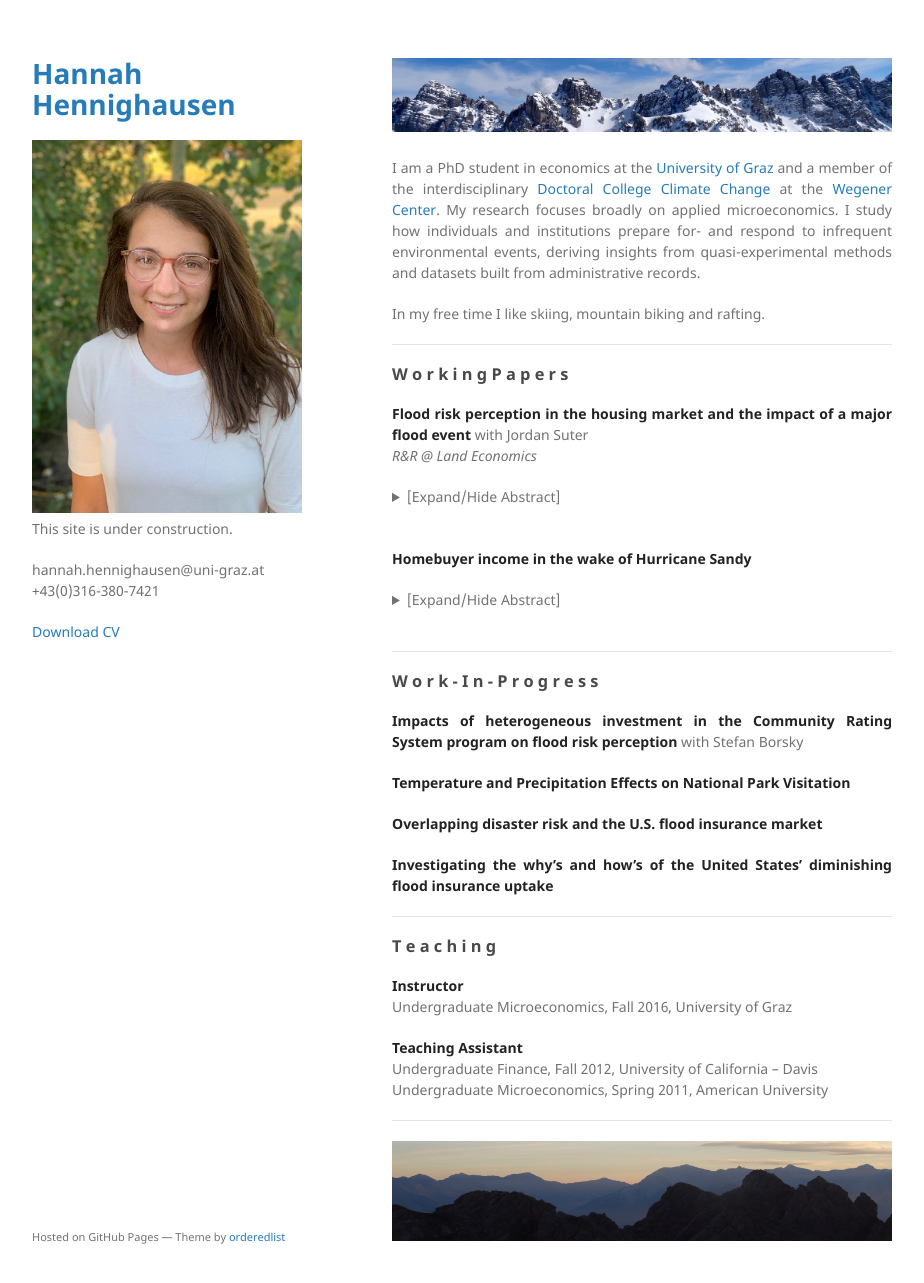
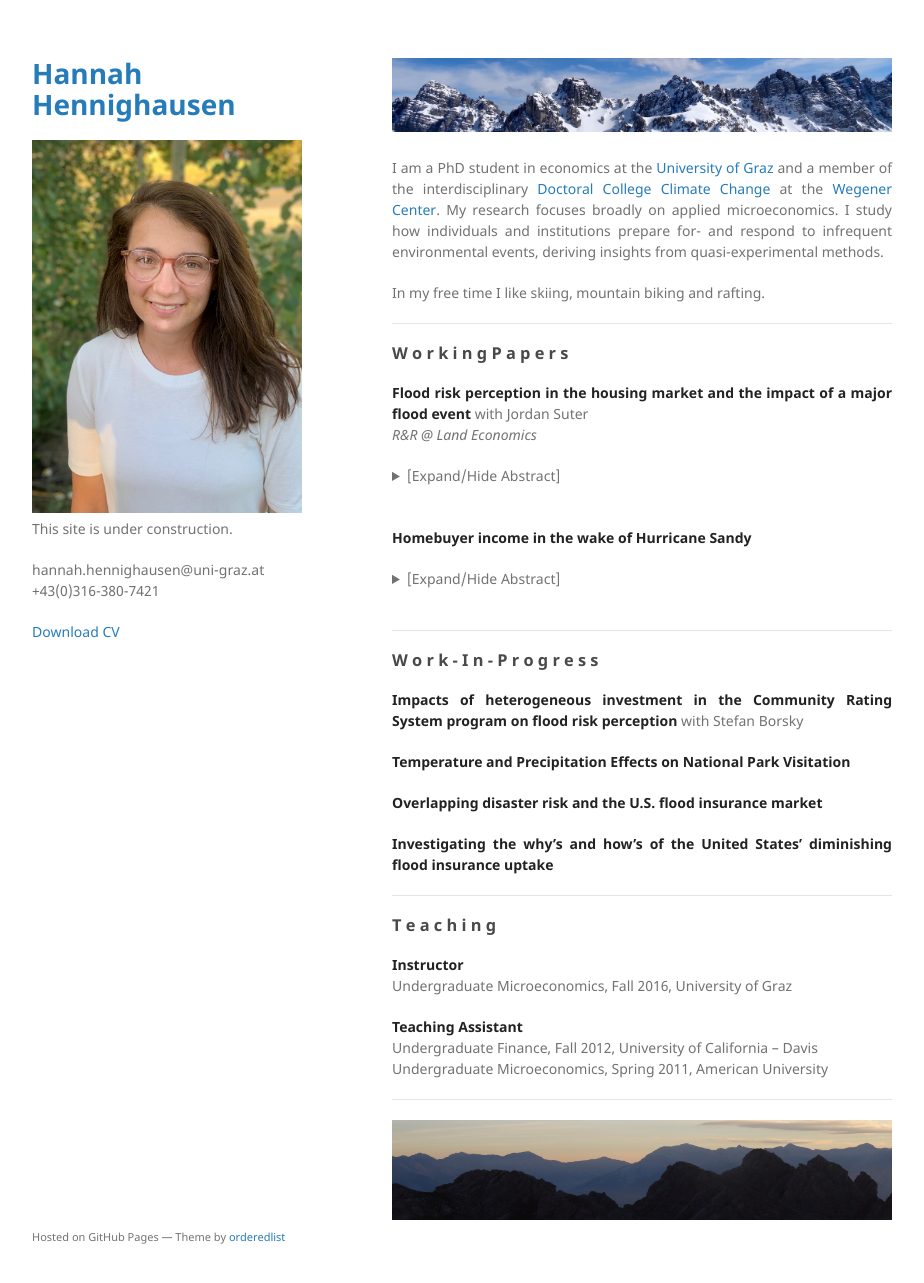
Before and after one commit to hannahhennighausen/hannahhennighausen.github.io, a Jekyll site: the page built from index.md, in a window 1280 px wide and 1316 px high. Shown: the top 1283 px of the window, without its empty margins (178-1102 px from the left). Built offline with Jekyll 4.4.1, drawn with Linux system fonts in a browser that asks for light colours.

Commit message:
Update index.md

```diff
--- a/index.md
+++ b/index.md
@@ -8,7 +8,7 @@
 text-align: justify}
 </style>
 
-I am a PhD student in economics at the [University of Graz](https://volkswirtschaftslehre.uni-graz.at/en/) and a member of the interdisciplinary [Doctoral College Climate Change](https://dk-climate-change.uni-graz.at/en/) at the [Wegener Center](https://wegcenter.uni-graz.at/en/). My research focuses broadly on applied microeconomics. I study how individuals and institutions prepare for- and respond to infrequent environmental events, deriving insights from quasi-experimental methods and datasets built from administrative records.
+I am a PhD student in economics at the [University of Graz](https://volkswirtschaftslehre.uni-graz.at/en/) and a member of the interdisciplinary [Doctoral College Climate Change](https://dk-climate-change.uni-graz.at/en/) at the [Wegener Center](https://wegcenter.uni-graz.at/en/). My research focuses broadly on applied microeconomics. I study how individuals and institutions prepare for- and respond to infrequent environmental events, deriving insights from quasi-experimental methods.
 
 In my free time I like skiing, mountain biking and rafting.
 
```
